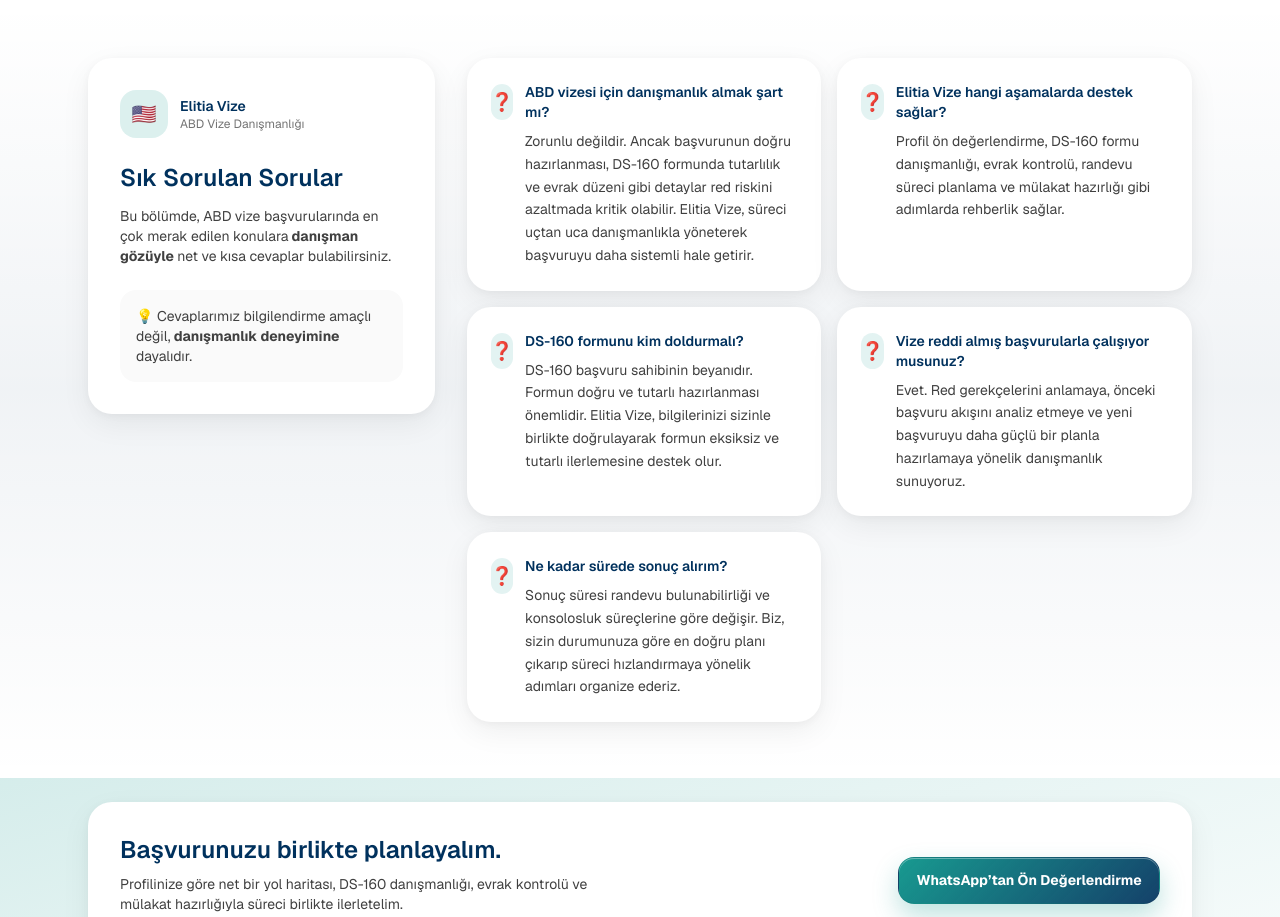
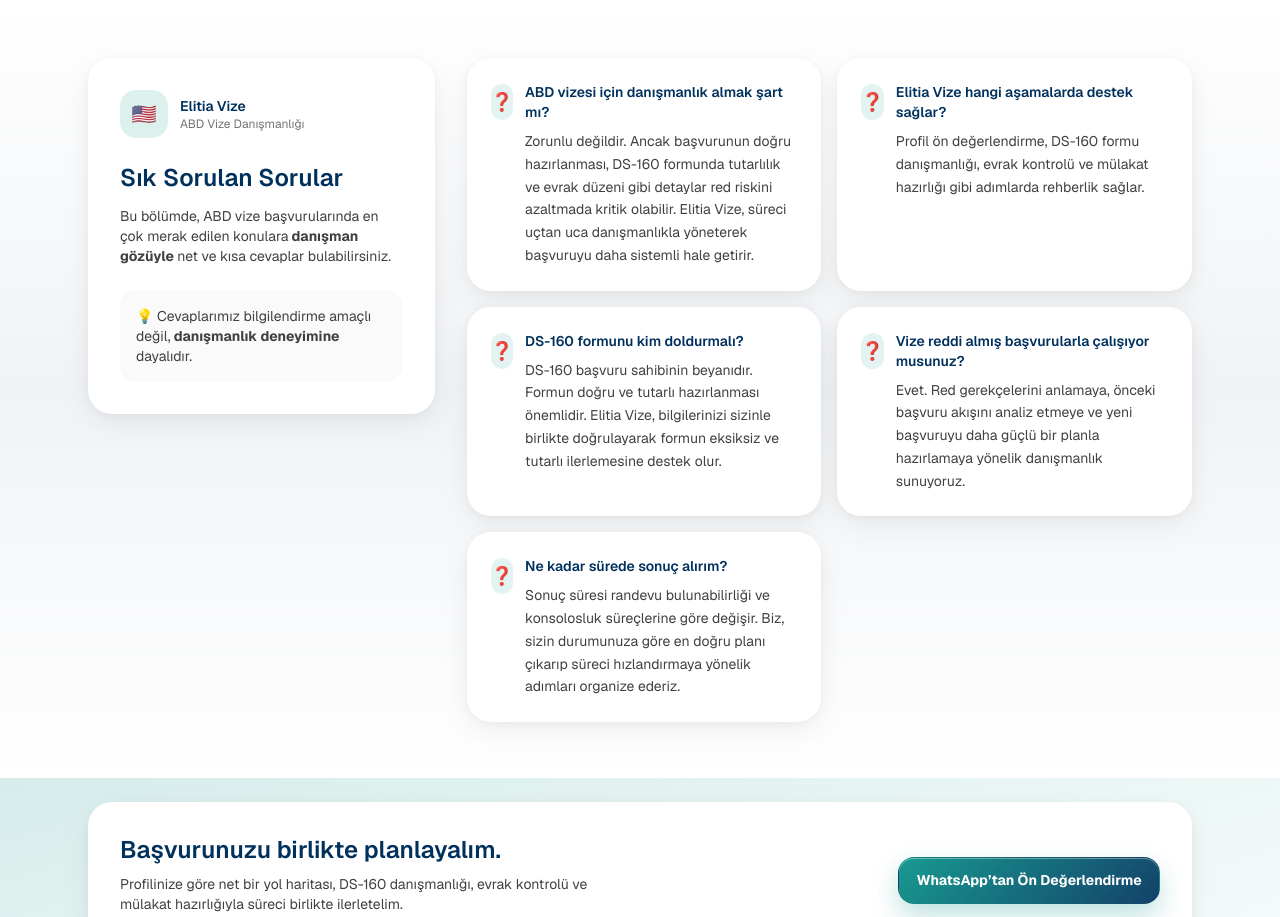
Before and after one commit to fidans/elitiavize-web, a Next.js app: page / in a window 1280 px wide. Shown: the part 1440-2357 px from the top of the page. Built offline with nearby package versions, Linux system fonts and the light colour scheme.

Commit message:
Randevu one cekme menuden kaldirildi

```diff
--- a/app/page.tsx
+++ b/app/page.tsx
@@ -8,7 +8,7 @@ const faqs = [
   },
   {
     q: "Elitia Vize hangi aşamalarda destek sağlar?",
-    a: "Profil ön değerlendirme, DS-160 formu danışmanlığı, evrak kontrolü, randevu süreci planlama ve mülakat hazırlığı gibi adımlarda rehberlik sağlar.",
+    a: "Profil ön değerlendirme, DS-160 formu danışmanlığı, evrak kontrolü ve mülakat hazırlığı gibi adımlarda rehberlik sağlar.",
   },
   {
     q: "DS-160 formunu kim doldurmalı?",
```
